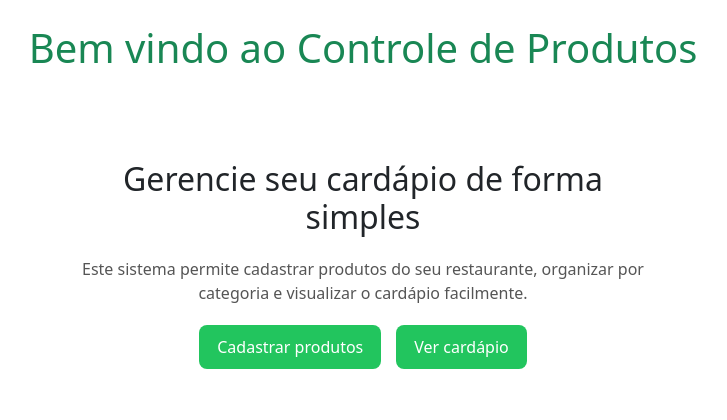
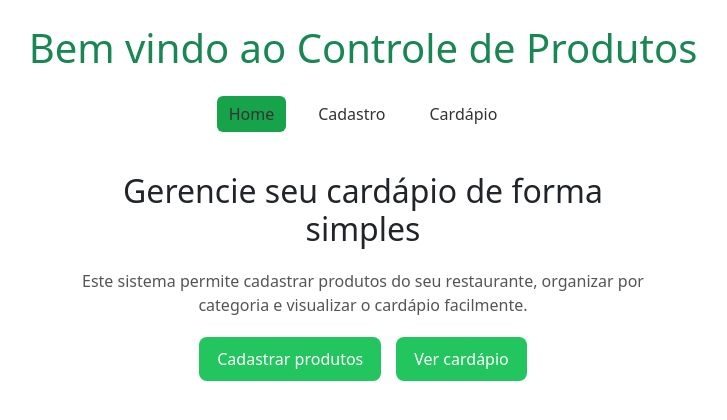
Before and after one commit to LaizaCristina-wd/cardapio, a Vue app: page / in a window 1280 px wide. Shown: the top 420 px of the page, without its empty margins (277-1004 px from the left). Built offline with nearby package versions, Linux system fonts and the light colour scheme.

Commit message:
Criando barra de navegação geral do app

```diff
--- a/src/App.vue
+++ b/src/App.vue
@@ -1,11 +1,60 @@
 <script setup>
+import { RouterLink, RouterView } from "vue-router"
 </script>
 
 <template>
 <div class="container py-4">
         <h1 class="text-center text-success mb-4">Bem vindo ao Controle de Produtos</h1>
+        <nav class="menu">
+
+      <RouterLink to="/">
+        Home
+      </RouterLink>
+
+      <RouterLink to="/cadastro">
+        Cadastro
+      </RouterLink>
+
+      <RouterLink to="/cardapio">
+        Cardápio
+      </RouterLink>
+
+    </nav>
+      <RouterView />
   </div>
-     <router-view />
+
 </template>
 
-<style scoped></style>
+<style scoped>
+.titulo{
+  text-align:center;
+  margin-top:20px;
+  color:#16a34a;
+}
+
+.menu{
+  display:flex;
+  justify-content:center;
+  gap:20px;
+  margin:20px 0;
+}
+
+.menu a{
+  text-decoration:none;
+  color:#333;
+  font-weight:500;
+  padding:6px 12px;
+  border-radius:6px;
+}
+
+.menu a:hover{
+  background:#f0fdf4;
+  color:#16a34a;
+}
+
+.router-link-active{
+  background:#16a34a;
+  color:white;
+}
+
+</style>
```
